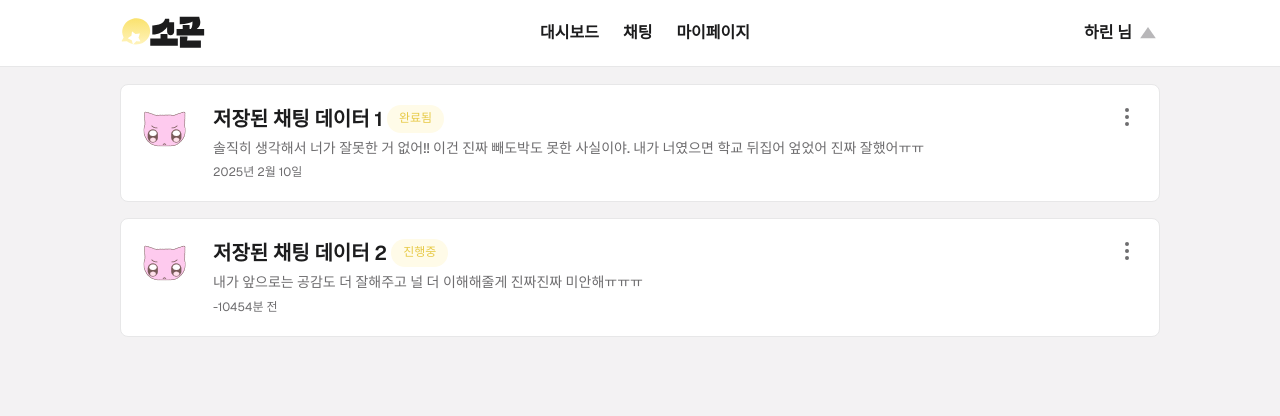
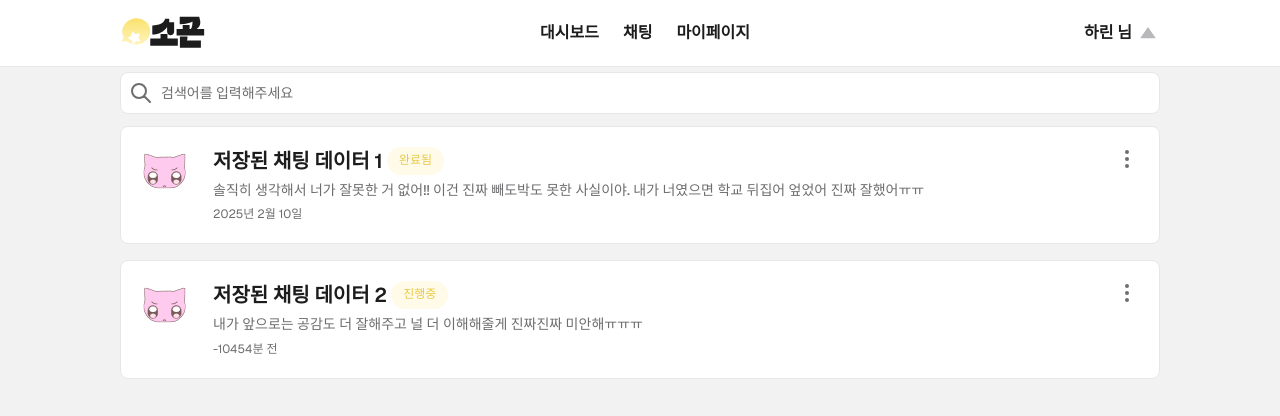
Before and after one commit to sogon-bssm/Sogon-FE, a Next.js app: page /chat/history in a window 1280 px wide. Shown: the top 416 px of the page. Built offline with nearby package versions, Linux system fonts and the light colour scheme.

Commit message:
feat:: 검색창 컴포넌트 퍼블리싱

```diff
--- a/src/app/chat/history/page.tsx
+++ b/src/app/chat/history/page.tsx
@@ -1,4 +1,5 @@
 import ChatPreview from '@/features/chat/components/chatPreview';
+import SearchInput from '@/shared/components/ui/searchInput';
 
 const chatMock = [
   {
@@ -21,7 +22,9 @@ const chatMock = [
 const ChatHistory = () => {
   return (
     <div className="gap-md flex h-full w-full flex-col px-4 md:px-8 lg:px-[7.5rem]">
-      <div></div>
+      <div>
+        <SearchInput />
+      </div>
       <div className="gap-base flex h-full flex-col">
         {chatMock.map((item) => (
           <ChatPreview
--- /dev/null
+++ b/src/shared/components/ui/searchInput.tsx
@@ -0,0 +1,15 @@
+import Image from 'next/image';
+const SearchInput = () => {
+  return (
+    <div className="p-sm gap-sm flex rounded-sm border border-gray-300 bg-white">
+      <Image src="/icon/search.svg" alt="검색 아이콘" width={24} height={24} />
+      <input
+        type="text"
+        placeholder="검색어를 입력해주세요"
+        className="w-full font-sans text-sm font-medium text-gray-800 outline-none placeholder:text-gray-600"
+      />
+    </div>
+  );
+};
+
+export default SearchInput;
```
